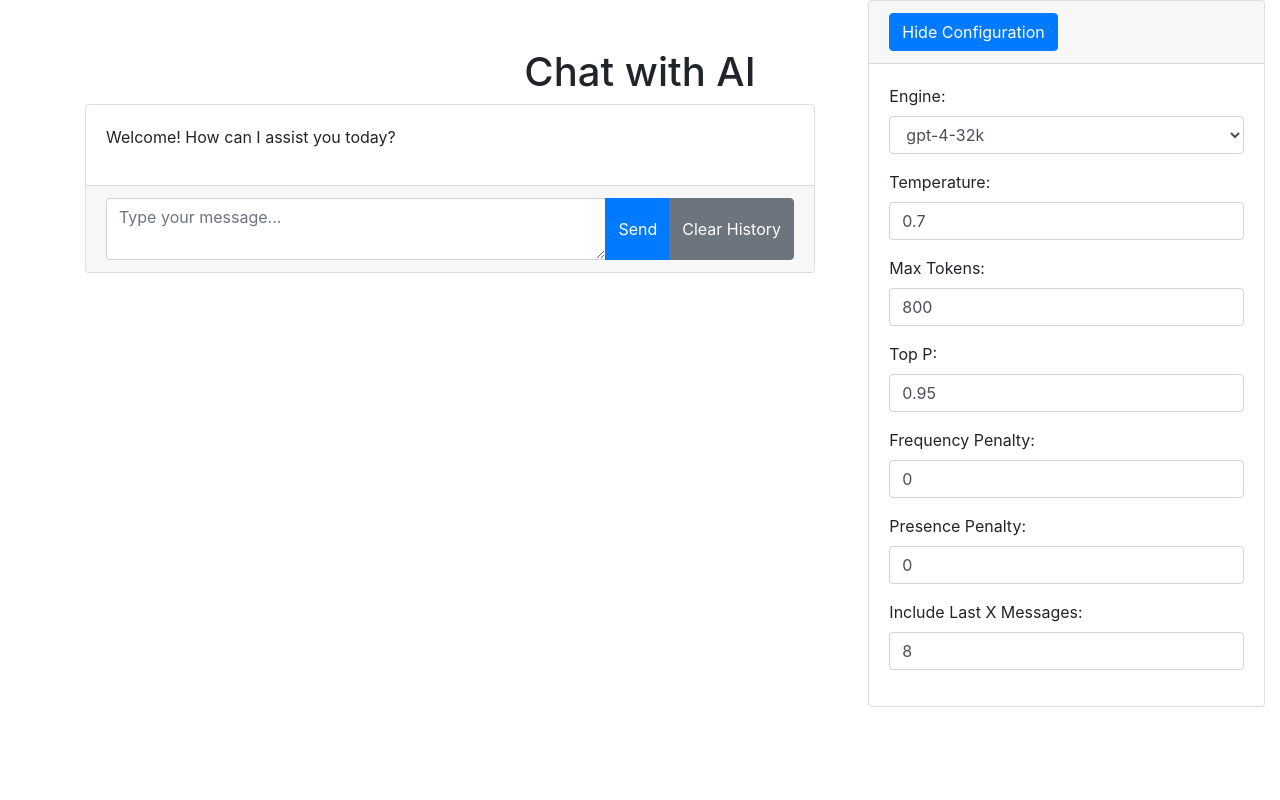
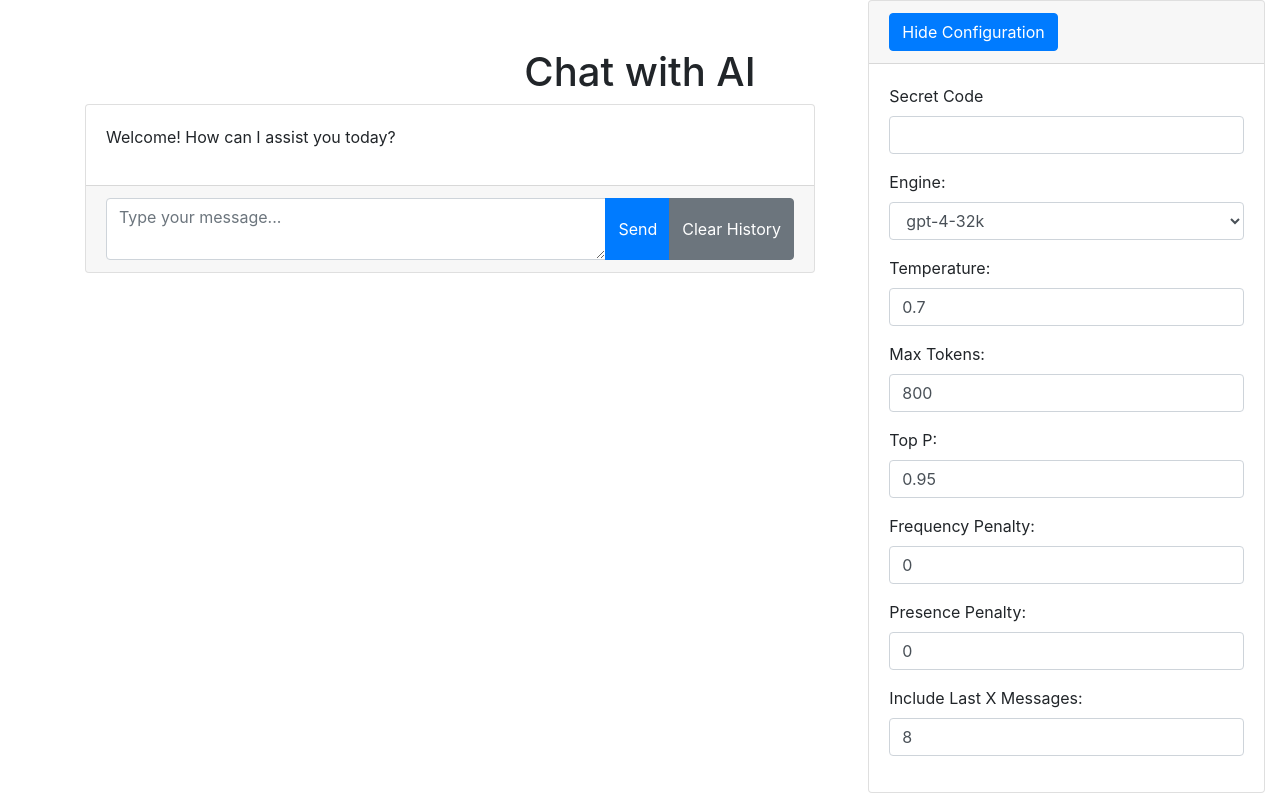
Before and after one commit to Zhong-J/AI-playground, a Flask app: page / in a window 1280 px wide. Run offline with Flask 3, Linux system fonts and the light colour scheme; some libraries are stand-ins or nearby versions.

Commit message:
add secret code

```diff
--- a/code/app.py
+++ b/code/app.py
@@ -14,13 +14,16 @@ if api_key is None:
 else:
     print(f"Environment variable value: {api_key}")
 openai.api_key = api_key
+
+
 @app.route('/')
 def home():
     return render_template('index.html')
 
+
 @app.route('/chat', methods=['POST'])
 def chat():
-    print("request",request.json)
+    print("request", request.json)
     data = request.json
     chat_history = data['chat_history']
     engine = data['engine']
@@ -29,6 +32,10 @@ def chat():
     top_p = data['top_p']
     frequency_penalty = data['frequency_penalty']
     presence_penalty = data['presence_penalty']
+    secret_code = data['secret_code']
+    print(secret_code)
+    if secret_code != "dorisyyds":
+        return ("error: Invalid secret code")
     response = openai.ChatCompletion.create(
         engine=engine,
         messages=chat_history,
@@ -41,5 +48,7 @@ def chat():
     )
     print(response['choices'][0]['message']['content'])
     return (response['choices'][0]['message']['content'])
+
+
 if __name__ == '__main__':
     app.run(host='0.0.0.0', port=8000)
--- a/code/templates/index.html
+++ b/code/templates/index.html
@@ -2,7 +2,10 @@
 <html>
   <head>
     <title>OpenAI Playground</title>
-    <link rel="stylesheet" href="https://stackpath.bootstrapcdn.com/bootstrap/4.3.1/css/bootstrap.min.css">
+    <link
+      rel="stylesheet"
+      href="https://stackpath.bootstrapcdn.com/bootstrap/4.3.1/css/bootstrap.min.css"
+    />
     <script src="https://ajax.googleapis.com/ajax/libs/jquery/3.5.1/jquery.min.js"></script>
     <script src="https://cdn.jsdelivr.net/npm/showdown@1.9.1/dist/showdown.min.js"></script>
     <style>
@@ -27,7 +30,6 @@
         height: 100vh;
         overflow-y: auto;
       }
-
     </style>
   </head>
   <body>
@@ -44,24 +46,46 @@
             <div class="card-footer">
               <form id="chat-form" action="/chat" method="POST">
                 <div class="input-group">
-                                <textarea id="message-input" name="message" class="form-control" placeholder="Type your message..." required></textarea>
+                  <textarea
+                    id="message-input"
+                    name="message"
+                    class="form-control"
+                    placeholder="Type your message..."
+                    required
+                  ></textarea>
                   <div class="input-group-append">
-                                    <button id="sendButton" class="btn btn-primary" type="submit">Send</button>
-                                    <button id="clear-history" class="btn btn-secondary">Clear History</button>
+                    <button
+                      id="sendButton"
+                      class="btn btn-primary"
+                      type="submit"
+                    >
+                      Send
+                    </button>
+                    <button id="clear-history" class="btn btn-secondary">
+                      Clear History
+                    </button>
                   </div>
                 </div>
               </form>
             </div>
           </div>
-                <div id="loading" class="text-center my-3" style="display: none;">Loading...</div>
+          <div id="loading" class="text-center my-3" style="display: none">
+            Loading...
+          </div>
         </div>
         <div id="config-section" class="col-md-4">
           <div class="card">
             <div class="card-header">
-                        <button id="toggleConfigButton" class="btn btn-primary">Hide Configuration</button>
+              <button id="toggleConfigButton" class="btn btn-primary">
+                Hide Configuration
+              </button>
             </div>
             <div id="config-body" class="card-body">
               <form id="config-form" onsubmit="event.preventDefault()">
+                <div class="form-group">
+                  <label for="secret_code">Secret Code</label>
+                  <input type="text" id="secret_code" class="form-control" />
+                </div>
                 <div class="form-group">
                   <label for="engine">Engine:</label>
                   <select id="engine" class="form-control">
@@ -72,27 +96,71 @@
                 </div>
                 <div class="form-group">
                   <label for="temperature">Temperature:</label>
-                            <input type="number" step="0.01" min="0" max="1" id="temperature" value="0.7" class="form-control">
+                  <input
+                    type="number"
+                    step="0.01"
+                    min="0"
+                    max="1"
+                    id="temperature"
+                    value="0.7"
+                    class="form-control"
+                  />
                 </div>
                 <div class="form-group">
                   <label for="max_tokens">Max Tokens:</label>
-                            <input type="number" id="max_tokens" value="800" class="form-control">
+                  <input
+                    type="number"
+                    id="max_tokens"
+                    value="800"
+                    class="form-control"
+                  />
                 </div>
                 <div class="form-group">
                   <label for="top_p">Top P:</label>
-                            <input type="number" step="0.01" min="0" max="1" id="top_p" value="0.95" class="form-control">
+                  <input
+                    type="number"
+                    step="0.01"
+                    min="0"
+                    max="1"
+                    id="top_p"
+                    value="0.95"
+                    class="form-control"
+                  />
                 </div>
                 <div class="form-group">
                   <label for="frequency_penalty">Frequency Penalty:</label>
-                            <input type="number" step="0.01" min="0" max="1" id="frequency_penalty" value="0" class="form-control">
+                  <input
+                    type="number"
+                    step="0.01"
+                    min="0"
+                    max="1"
+                    id="frequency_penalty"
+                    value="0"
+                    class="form-control"
+                  />
                 </div>
                 <div class="form-group">
                   <label for="presence_penalty">Presence Penalty:</label>
-                            <input type="number" step="0.01" min="0" max="1" id="presence_penalty" value="0" class="form-control">
+                  <input
+                    type="number"
+                    step="0.01"
+                    min="0"
+                    max="1"
+                    id="presence_penalty"
+                    value="0"
+                    class="form-control"
+                  />
                 </div>
                 <div class="form-group">
                   <label for="last_x_messages">Include Last X Messages:</label>
-                            <input type="number" min="2" max="30" id="last_x_messages" value="8" class="form-control">
+                  <input
+                    type="number"
+                    min="2"
+                    max="30"
+                    id="last_x_messages"
+                    value="8"
+                    class="form-control"
+                  />
                 </div>
               </form>
             </div>
@@ -100,48 +168,60 @@
         </div>
       </div>
     </div>
-    <script >
-$(document).ready(function() {
-    const chatbox = document.getElementById('chatbox');
-    const chatForm = document.getElementById('chat-form');
-    const messageInput = document.getElementById('message-input');
+    <script>
+      $(document).ready(function () {
+        const chatbox = document.getElementById("chatbox");
+        const chatForm = document.getElementById("chat-form");
+        const messageInput = document.getElementById("message-input");
         // let chatHistory = JSON.parse(localStorage.getItem('chatHistory')) || [{"role": "system", "content": "You are a helpful assistant."}];
-    let chatHistory = [{"role": "system", "content": "You are a helpful assistant."}];
+        let chatHistory = [
+          { role: "system", content: "You are a helpful assistant." },
+        ];
         // Display the chat history on page load
-    chatHistory.forEach(msg => {
-        const messageContainer = document.createElement('div');
-        messageContainer.classList.add(msg.role + '-message');  // apply different classes for user and assistant
-        const messageContent = document.createElement('p');
+        chatHistory.forEach((msg) => {
+          const messageContainer = document.createElement("div");
+          messageContainer.classList.add(msg.role + "-message"); // apply different classes for user and assistant
+          const messageContent = document.createElement("p");
           let converter = new showdown.Converter();
-        if (msg.role === 'assistant') {
-          messageContent.innerHTML = `<strong>Assistant:</strong> ${converter.makeHtml(msg.content)}`;
+          if (msg.role === "assistant") {
+            messageContent.innerHTML = `<strong>Assistant:</strong> ${converter.makeHtml(
+              msg.content
+            )}`;
             messageContainer.appendChild(messageContent);
             chatbox.appendChild(messageContainer);
           }
-        if (msg.role === 'user') {
+          if (msg.role === "user") {
             messageContent.innerHTML = msg.content;
             messageContainer.appendChild(messageContent);
             chatbox.appendChild(messageContainer);
           }
         });
 
-    chatForm.addEventListener('submit', async (e) => {
+        chatForm.addEventListener("submit", async (e) => {
           e.preventDefault();
           const message = messageInput.value;
-        addMessage('user', message);
-        messageInput.value = '';
+          addMessage("user", message);
+          messageInput.value = "";
           await sendMessage(message);
         });
 
-    document.getElementById('clear-history').addEventListener('click', function() {
-        chatHistory = [{"role": "system", "content": "You are a helpful assistant."}];
-        let systemMessage = document.querySelector('.bot-message').cloneNode(true);
-        chatbox.innerHTML = '';
+        document
+          .getElementById("clear-history")
+          .addEventListener("click", function () {
+            chatHistory = [
+              { role: "system", content: "You are a helpful assistant." },
+            ];
+            let systemMessage = document
+              .querySelector(".bot-message")
+              .cloneNode(true);
+            chatbox.innerHTML = "";
             chatbox.appendChild(systemMessage);
             // localStorage.removeItem('chatHistory');
           });
 
-    document.getElementById("toggleConfigButton").addEventListener("click", function() {
+        document
+          .getElementById("toggleConfigButton")
+          .addEventListener("click", function () {
             var configBody = document.getElementById("config-body");
             var toggleButton = document.getElementById("toggleConfigButton");
             if (configBody.style.display === "none") {
@@ -155,15 +235,27 @@ $(document).ready(function() {
 
         async function sendMessage(message) {
           try {
-            document.getElementById('loading').style.display = 'block';
-            document.getElementById('chat-form').querySelector('button').disabled = true;
-            const engine = document.getElementById('engine').value;
-            const temperature = parseFloat(document.getElementById('temperature').value);
-            const max_tokens = parseInt(document.getElementById('max_tokens').value);
-            const top_p = parseFloat(document.getElementById('top_p').value);
-            const frequency_penalty = parseFloat(document.getElementById('frequency_penalty').value);
-            const presence_penalty = parseFloat(document.getElementById('presence_penalty').value);
+            document.getElementById("loading").style.display = "block";
+            document
+              .getElementById("chat-form")
+              .querySelector("button").disabled = true;
+            const engine = document.getElementById("engine").value;
+            const temperature = parseFloat(
+              document.getElementById("temperature").value
+            );
+            const max_tokens = parseInt(
+              document.getElementById("max_tokens").value
+            );
+            const top_p = parseFloat(document.getElementById("top_p").value);
+            const frequency_penalty = parseFloat(
+              document.getElementById("frequency_penalty").value
+            );
+            const presence_penalty = parseFloat(
+              document.getElementById("presence_penalty").value
+            );
+            const secret_code = document.getElementById("secret_code").value;
             const requestBody = {
+              secret_code,
               message,
               chat_history: chatHistory,
               engine,
@@ -171,42 +263,48 @@ $(document).ready(function() {
               max_tokens,
               top_p,
               frequency_penalty,
-                presence_penalty
+              presence_penalty,
             };
-            const response = await fetch('/chat', {
-                method: 'POST',
+            const response = await fetch("/chat", {
+              method: "POST",
               headers: {
-                    'Content-Type': 'application/json',
+                "Content-Type": "application/json",
               },
               body: JSON.stringify(requestBody),
             });
             const data = await response.text();
-            console.log(requestBody)
-            document.getElementById('loading').style.display = 'none';
-            document.getElementById('chat-form').querySelector('button').disabled = false;
+            console.log(requestBody);
+            document.getElementById("loading").style.display = "none";
+            document
+              .getElementById("chat-form")
+              .querySelector("button").disabled = false;
             if (data) {
-                addMessage('assistant', data);
+              addMessage("assistant", data);
               // localStorage.setItem('chatHistory', JSON.stringify(chatHistory));
             } else {
-                console.error('Invalid response:', data);
+              console.error("Invalid response:", data);
             }
           } catch (error) {
-            console.error('Error:', error);
+            console.error("Error:", error);
           }
         }
 
         function addMessage(role, content) {
-        chatHistory.push({role, content});
-        const last_x_messages = parseInt(document.getElementById('last_x_messages').value);
+          chatHistory.push({ role, content });
+          const last_x_messages = parseInt(
+            document.getElementById("last_x_messages").value
+          );
           if (chatHistory.length > last_x_messages) {
-            chatHistory.splice(1,1);
+            chatHistory.splice(1, 1);
           }
-        const messageContainer = document.createElement('div');
-        messageContainer.classList.add(role + '-message');  // apply different classes for user and assistant
-        const messageContent = document.createElement('p');
+          const messageContainer = document.createElement("div");
+          messageContainer.classList.add(role + "-message"); // apply different classes for user and assistant
+          const messageContent = document.createElement("p");
           let converter = new showdown.Converter();
-        if (role === 'assistant') {
-          messageContent.innerHTML = `<strong>Assistant:</strong> ${converter.makeHtml(content)}`;
+          if (role === "assistant") {
+            messageContent.innerHTML = `<strong>Assistant:</strong> ${converter.makeHtml(
+              content
+            )}`;
           } else {
             messageContent.textContent = content;
           }
@@ -215,11 +313,17 @@ $(document).ready(function() {
           chatbox.scrollTop = chatbox.scrollHeight;
         }
 
-    messageInput.addEventListener('keydown', function(e) {
-        const sendButton = document.getElementById('chat-form').querySelector('button');
-        if (e.ctrlKey && (e.key === 'Enter' || e.keyCode === 13) && sendButton.disabled == false) {
+        messageInput.addEventListener("keydown", function (e) {
+          const sendButton = document
+            .getElementById("chat-form")
+            .querySelector("button");
+          if (
+            e.ctrlKey &&
+            (e.key === "Enter" || e.keyCode === 13) &&
+            sendButton.disabled == false
+          ) {
             e.preventDefault();
-            chatForm.dispatchEvent(new Event('submit'));
+            chatForm.dispatchEvent(new Event("submit"));
           }
         });
       });
```
Lines whose indentation alone changed are shown as unchanged.
